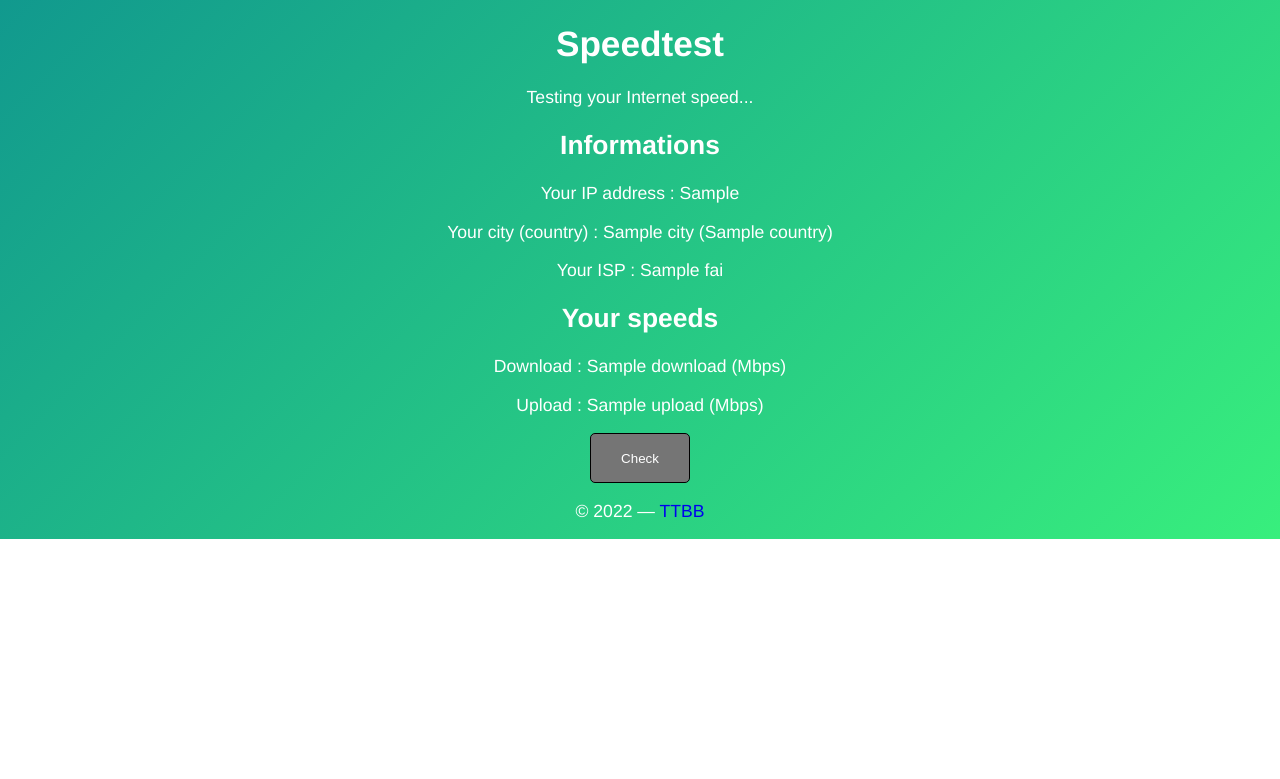
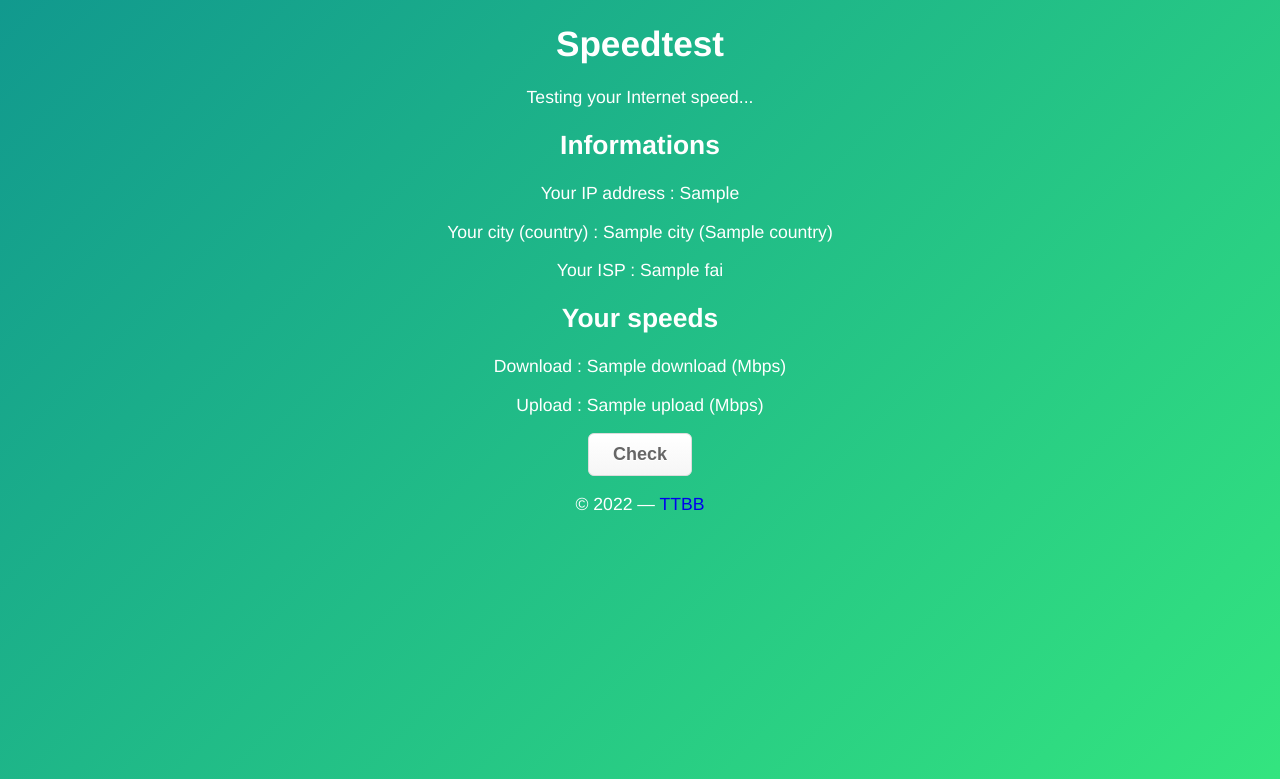
Before and after one commit to tt-bb/speedtest-webapp, a Flask app: template templates/index.html in a window 1280 px wide. Shown: the top 779 px of the page. Run offline with Flask 2, Linux system fonts and the light colour scheme; the template is opened without the code that fills it: most values are stand-ins (such as "Sample title", 1, 10 or a date in 2020).

Commit message:
Button style

```diff
--- a/templates/index.html
+++ b/templates/index.html
@@ -6,7 +6,7 @@
 initial-scale=1.0">
         <title>Speedtest ⚡</title>
         <style>
-            body{
+            html{
                 background-color: #11998e;
                 background: linear-gradient(
                   135deg,
@@ -16,23 +16,38 @@ initial-scale=1.0">
                 font-family: Helvetica;
                 color: #FFFFFF;
                 font-size: 1.1em;
+                background-size: 100% 200%;
             }
             #container{
                 text-align: center;
                 width: 50%;
                 margin: 0 auto;
             }
-            button{
-                background: #757575;
-                border: 1px solid #000000;
-                border-radius: 5px;
-                width: 100px;
-                height: 50px;
-                color: #ffffff;
+            button {
+                box-shadow:inset 0px 1px 0px 0px #ffffff;
+                background:linear-gradient(to bottom, #ffffff 5%, #f6f6f6 100%);
+                background-color:#ffffff;
+                border-radius:6px;
+                border:1px solid #dcdcdc;
+                display:inline-block;
+                cursor:pointer;
+                color:#666666;
+                font-family:Arial;
+                font-size:18px;
+                font-weight:bold;
+                padding:10px 24px;
+                text-decoration:none;
+                text-shadow:0px 1px 0px #ffffff;
             }
-            button:hover{
-                background-color: #BDBDBD;
+            button:hover {
+                background:linear-gradient(to bottom, #f6f6f6 5%, #ffffff 100%);
+                background-color:#f6f6f6;
             }
+            button:active {
+                position:relative;
+                top:1px;
+            }
+
             a, a:visited, a:hover{
                 font-color: black;
                 text-decoration: none;
```
